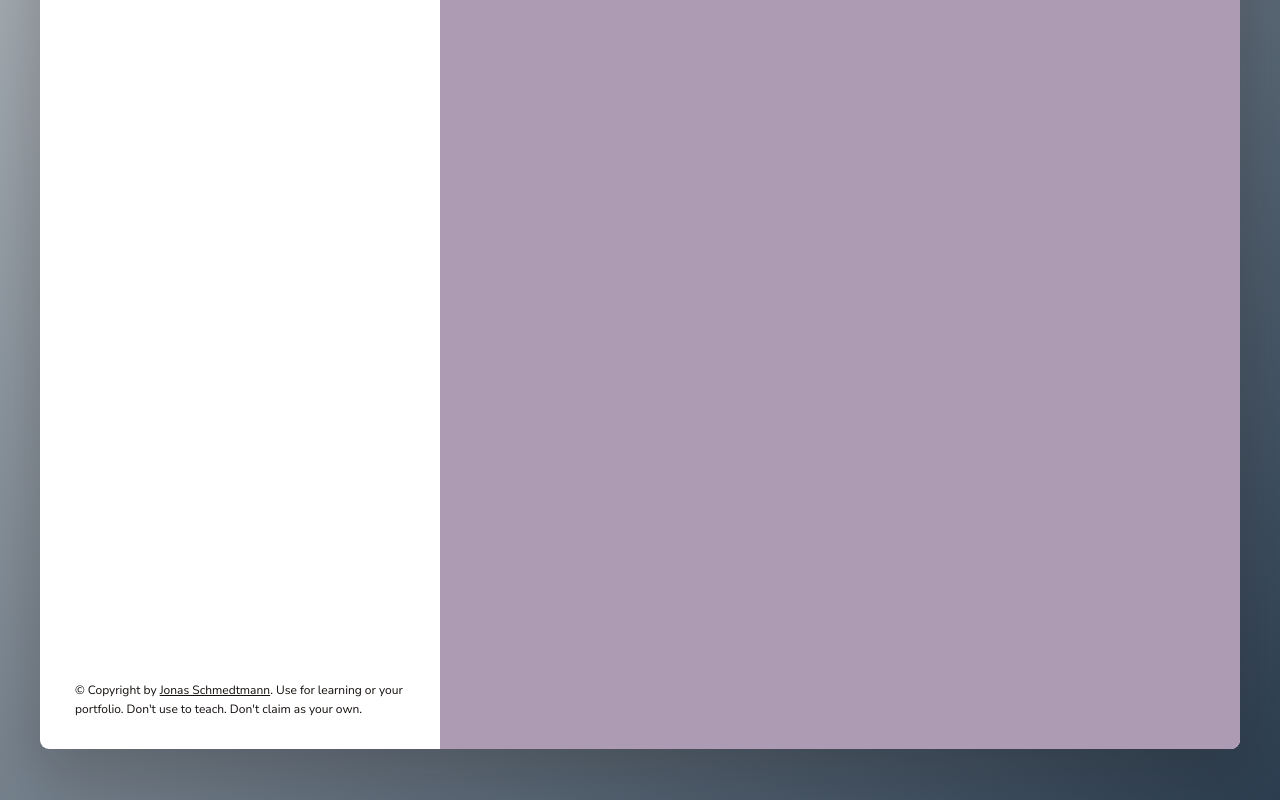
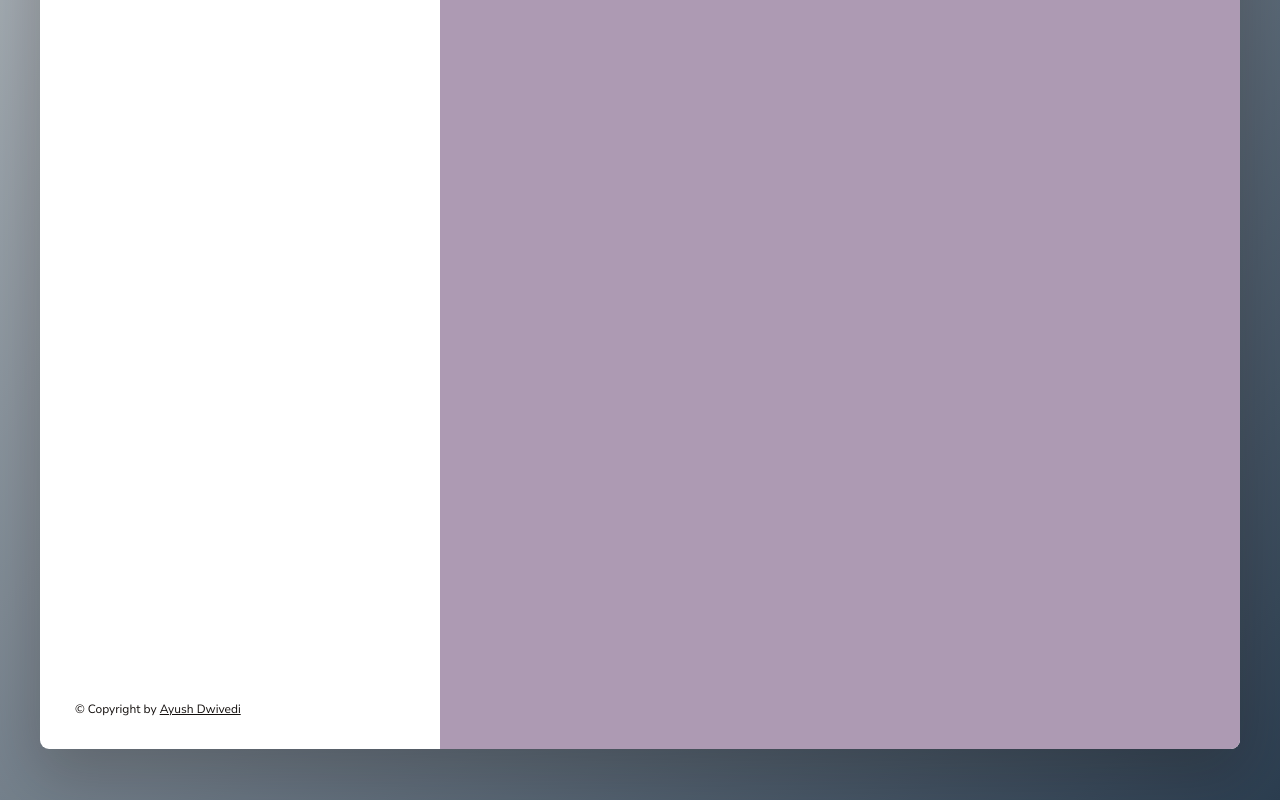
Before and after one commit to ayushsnofi/Find-my-recipe, a website built with Parcel: page index.html in a window 1280 px wide. Shown: the part 472-1272 px from the top of the page. Built offline with nearby package versions, Linux system fonts and the light colour scheme.

```diff
--- a/index.html
+++ b/index.html
@@ -128,10 +128,9 @@
           <a
             class="twitter-link"
             target="_blank"
-            href="https://twitter.com/jonasschmedtman"
-            >Jonas Schmedtmann</a
-          >. Use for learning or your portfolio. Don't use to teach. Don't claim
-          as your own.
+            href="https://www.linkedin.com/in/ayush-dwivedi-135475189/"
+            >Ayush Dwivedi</a
+          >
         </p>
       </div>
 
```
Also changed, not shown: README.md (added), architecture-recipe-loading.png (renamed from forkify-architecture-recipe-loading.png), flowchart-part-1.png (added), flowchart-part-2.png (renamed from forkify-flowchart-part-2.png), flowchart-part-3.png (renamed from forkify-flowchart-part-3.png), src/img/ccc.PNG (added), src/img/challan.PNG (added).
